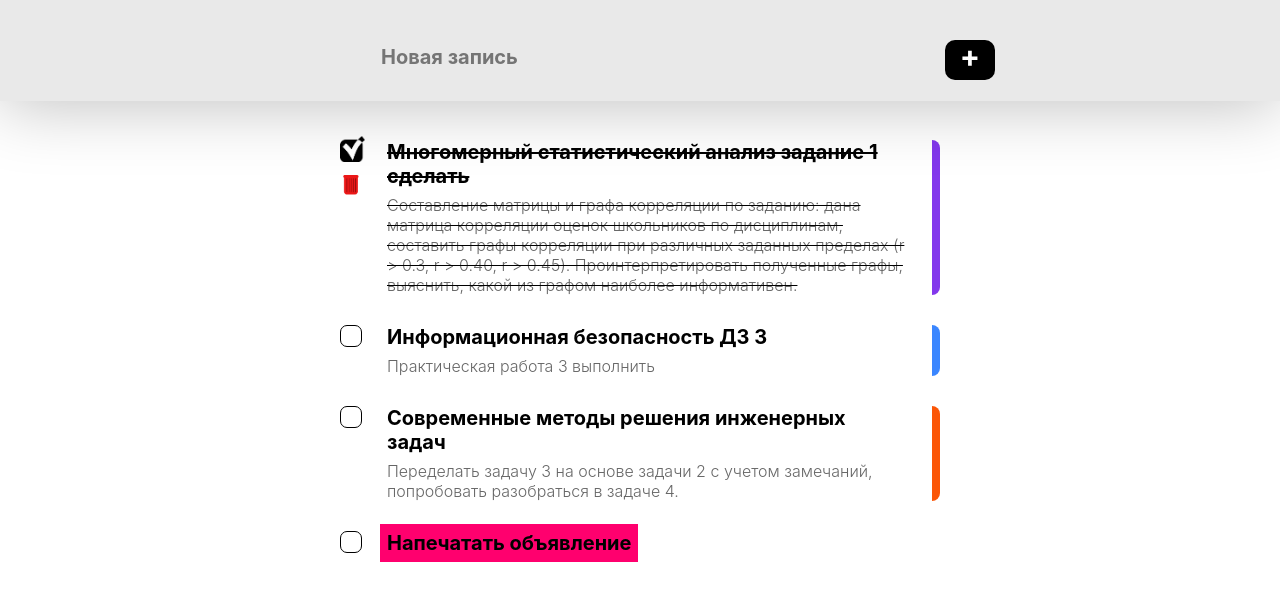
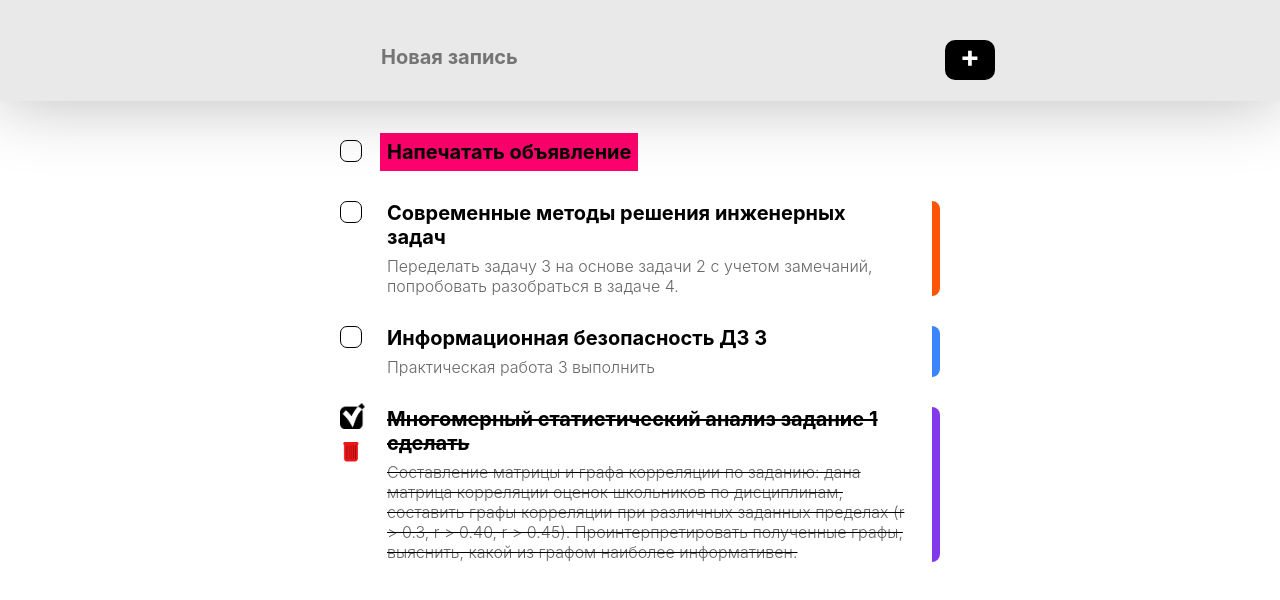
Before and after one commit to buryattvoydrug/todo-MERN, a React (Create React App) app: page / in a window 1280 px wide. Shown: the top 600 px of the page. Built offline with nearby package versions, Linux system fonts and the light colour scheme; data requests are answered from the project's data file.

Commit message:
reverse list

```diff
--- a/src/components/List.tsx
+++ b/src/components/List.tsx
@@ -9,7 +9,7 @@ export default function List() {
   useEffect(() => {
     fetch('http://localhost:3001/todos')
          .then(res => res.json())
-         .then(res => setItems(res))
+         .then(res => setItems(res.reverse()))
          .catch((er) => {
           alert(er.message);
          });
```
